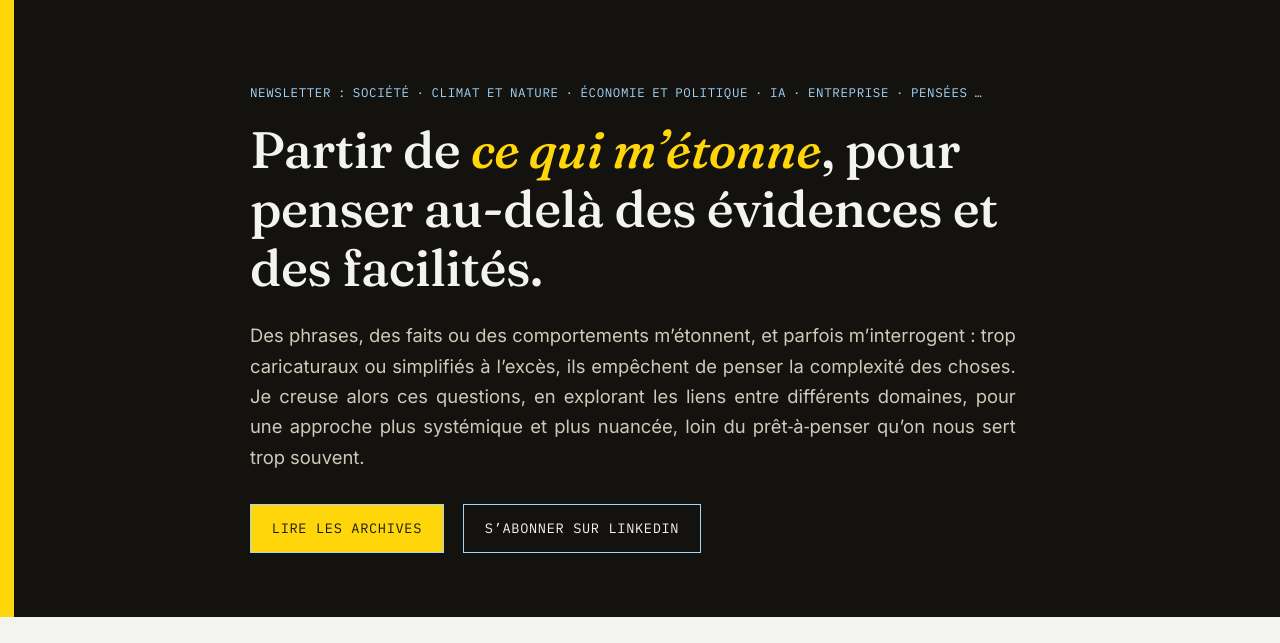
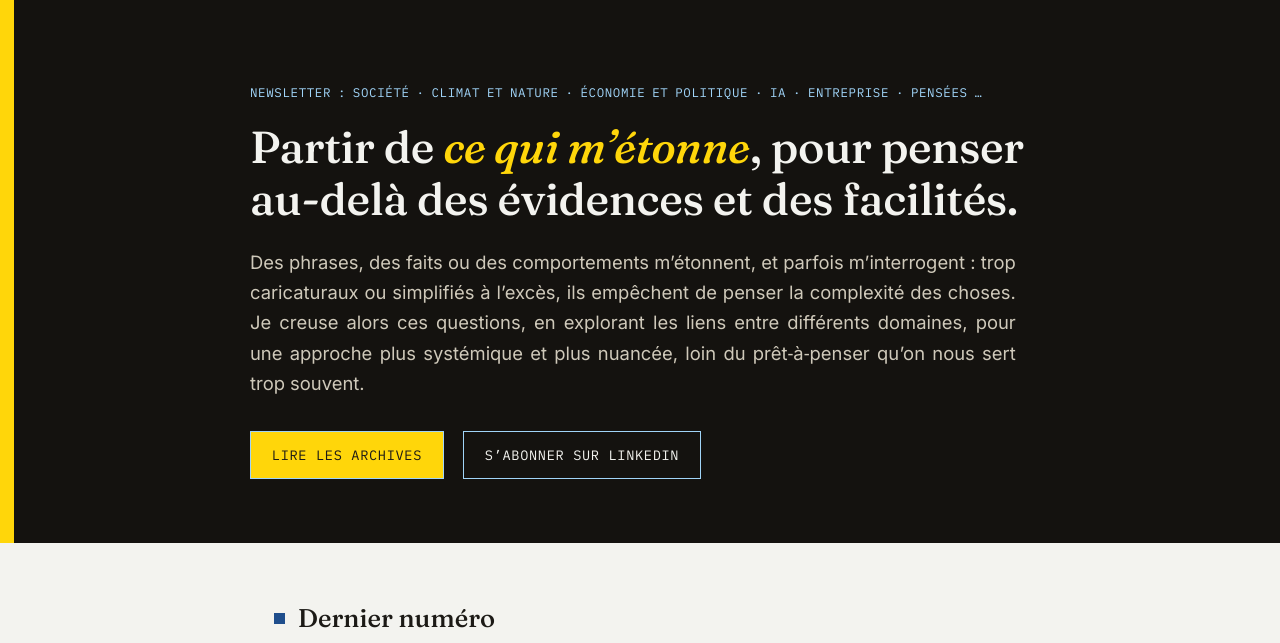
Before and after one commit to gillesschacherer-articles/mes-etonnements, a plain HTML site: page index.html in a window 1280 px wide. Shown: the part 85-728 px from the top of the page. Drawn offline with Linux system fonts and the light colour scheme.

Commit message:
Add files via upload

```diff
--- a/assets/style.css
+++ b/assets/style.css
@@ -600,3 +600,6 @@ body { font-size: 17px; line-height: 1.65; }
 .sort button { background: #e7e7e0; border: 1px solid #b9b9af; color: var(--ink); }
 .sort button:hover { border-color: var(--brick); color: var(--brick); }
 .sort button[aria-pressed="true"] { background: var(--ink); border-color: var(--ink); color: var(--paper); }
+
+/* Titre d'accueil : tient sur deux lignes avec la police Fraunces */
+.hero h1 { font-size: clamp(2.1rem, 5vw, 2.8rem); }
```
